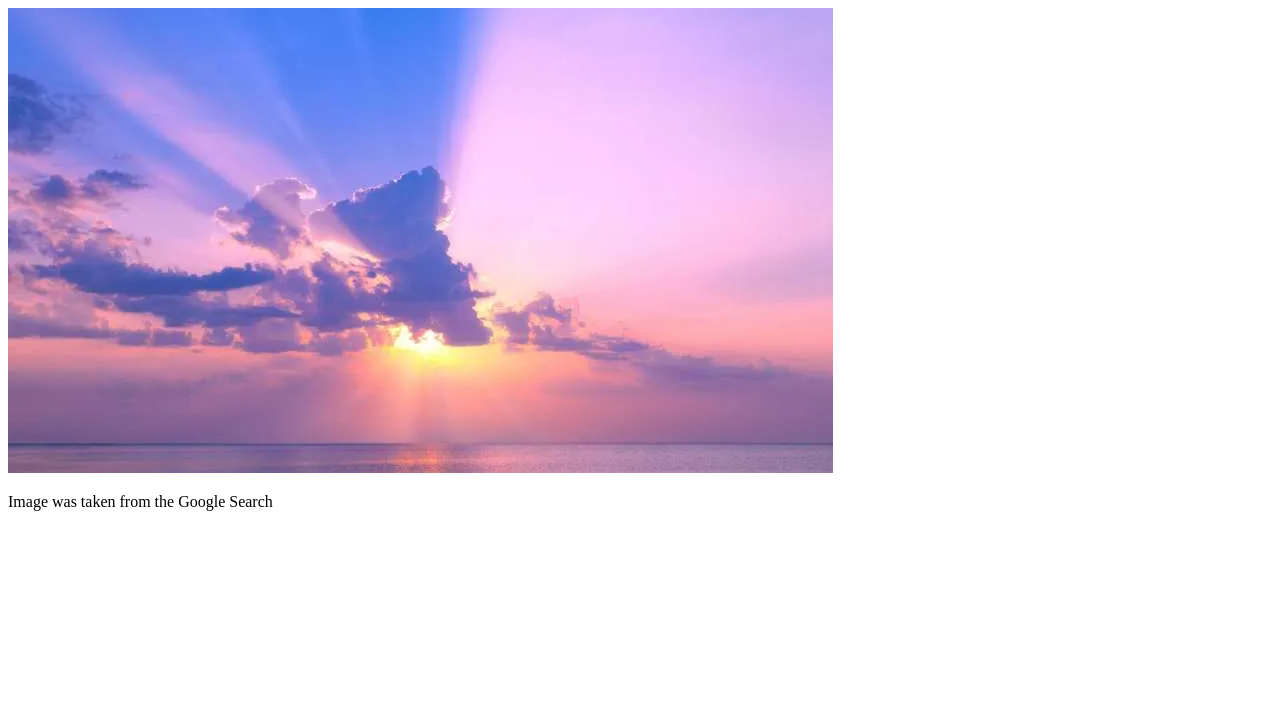
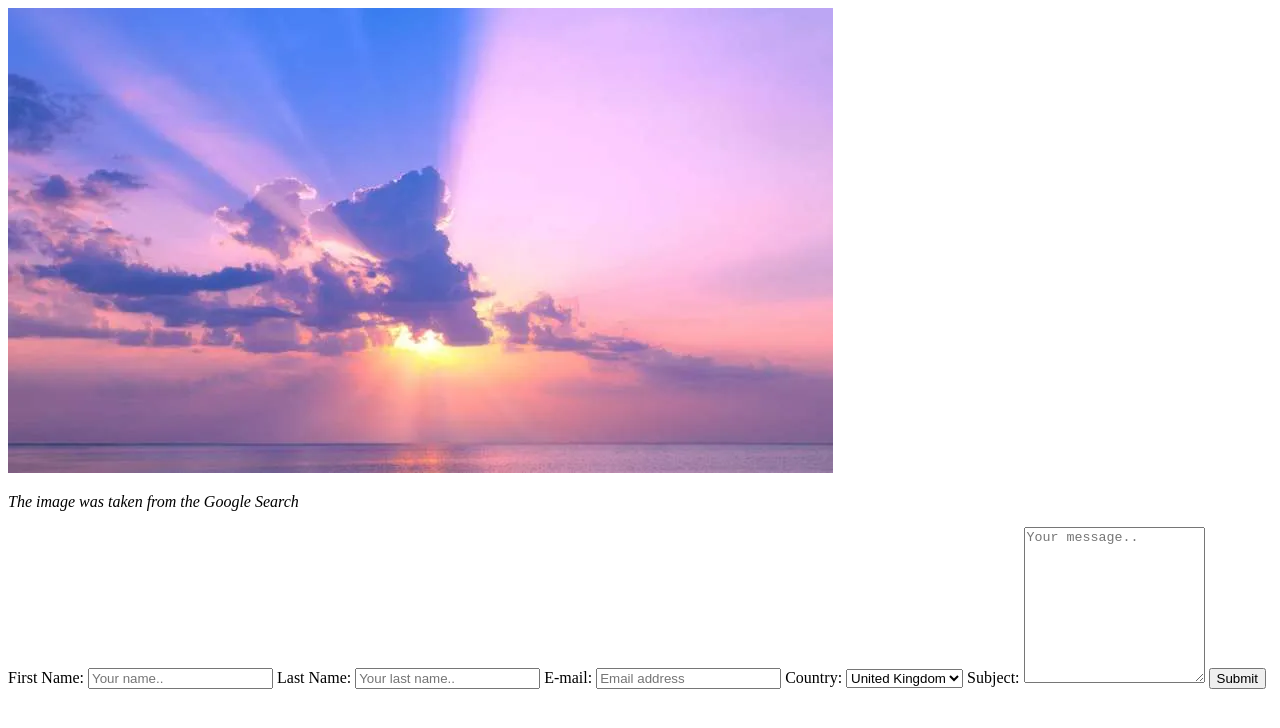
Before and after one commit to RomanPopyk/Bootcamp, a plain HTML site: page Portfolio/projects.html in a window 1280 px wide. Drawn offline with Linux system fonts and the light colour scheme.

Commit message:
git commit mnmm

```diff
--- a/Portfolio/projects.html
+++ b/Portfolio/projects.html
@@ -4,10 +4,37 @@
     <meta charset="UTF-8">
     <meta http-equiv="X-UA-Compatible" content="IE=edge">
     <meta name="viewport" content="width=device-width, initial-scale=1.0">
-    <title>Document</title>
+    <title>Portfolio</title>
 </head>
 <body>
     <img src="files/Sky.webp">
-    <p>Image was taken from the Google Search</p>
+    <p><i>The image was taken from the Google Search</i></p>
+
+    <div class="container">
+        <form action="action_page.php">
+
+            <label for="fname">First Name:</label>
+            <input type="text" id="fname" name="firstname" placeholder="Your name..">
+
+            <label for="lname">Last Name:</label>
+            <input type="text" id="lname" name="lastname" placeholder="Your last name..">
+
+            <label for="email">E-mail:</label>
+            <input type="text" id="email" placeholder="Email address" name="mail" required>
+
+            <label for="country">Country:</label>
+            <select id="country" name="country">
+                <option value="australia">Australia</option>
+                <option value="canada">Canada</option>
+                <option value="uk" selected>United Kingdom</option>
+                <option value="usa">USA</option>
+            </select>
+
+            <label for="subject">Subject:</label>
+            <textarea id="subject" name="subject" placeholder="Your message.." style="height:150px"></textarea>
+            <input type="submit" value="Submit">
+
+        </form>
+      </div>
 </body>
 </html>
```
Also changed, not shown: Portfolio/home.html (added, +12 -0 lines).
